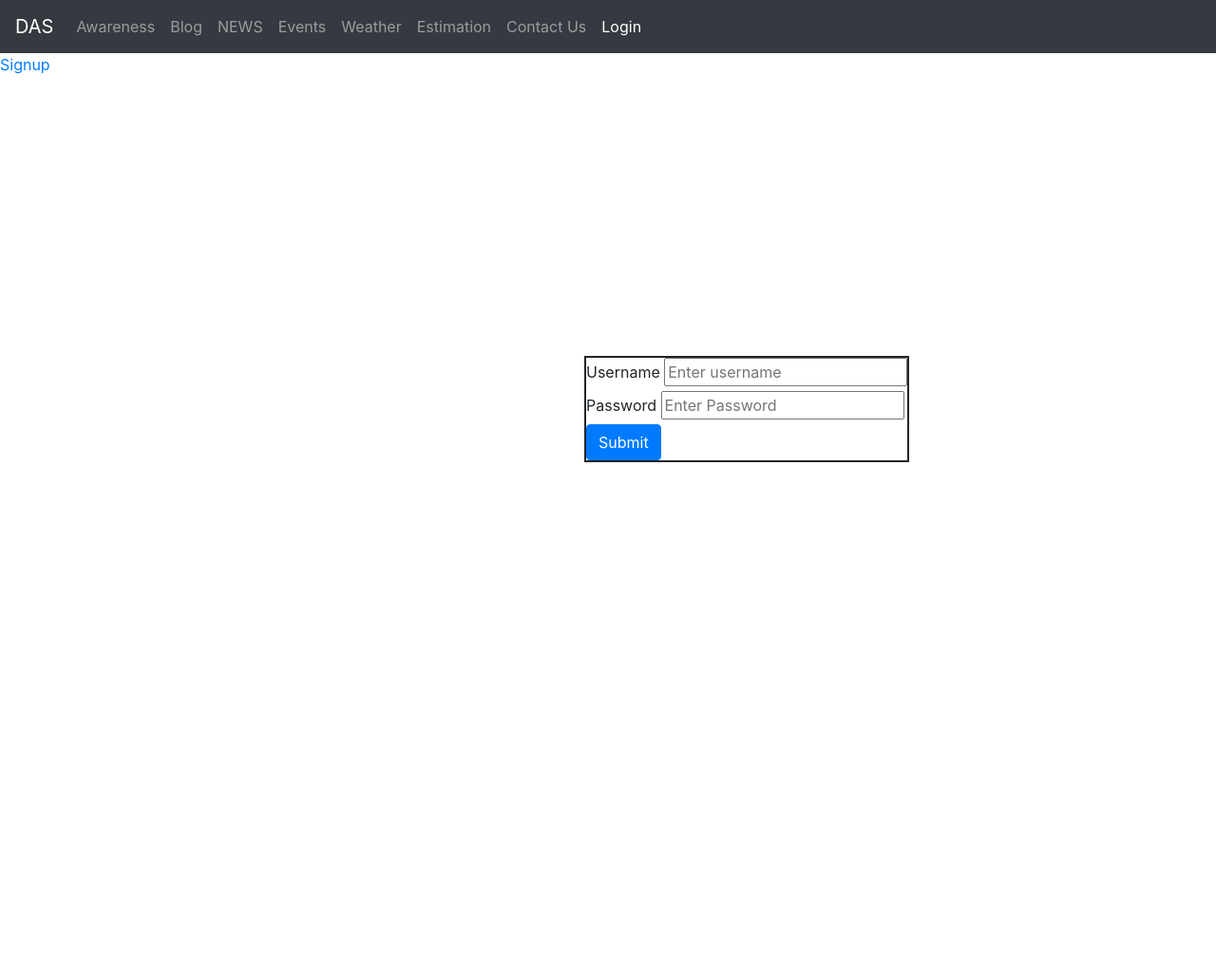
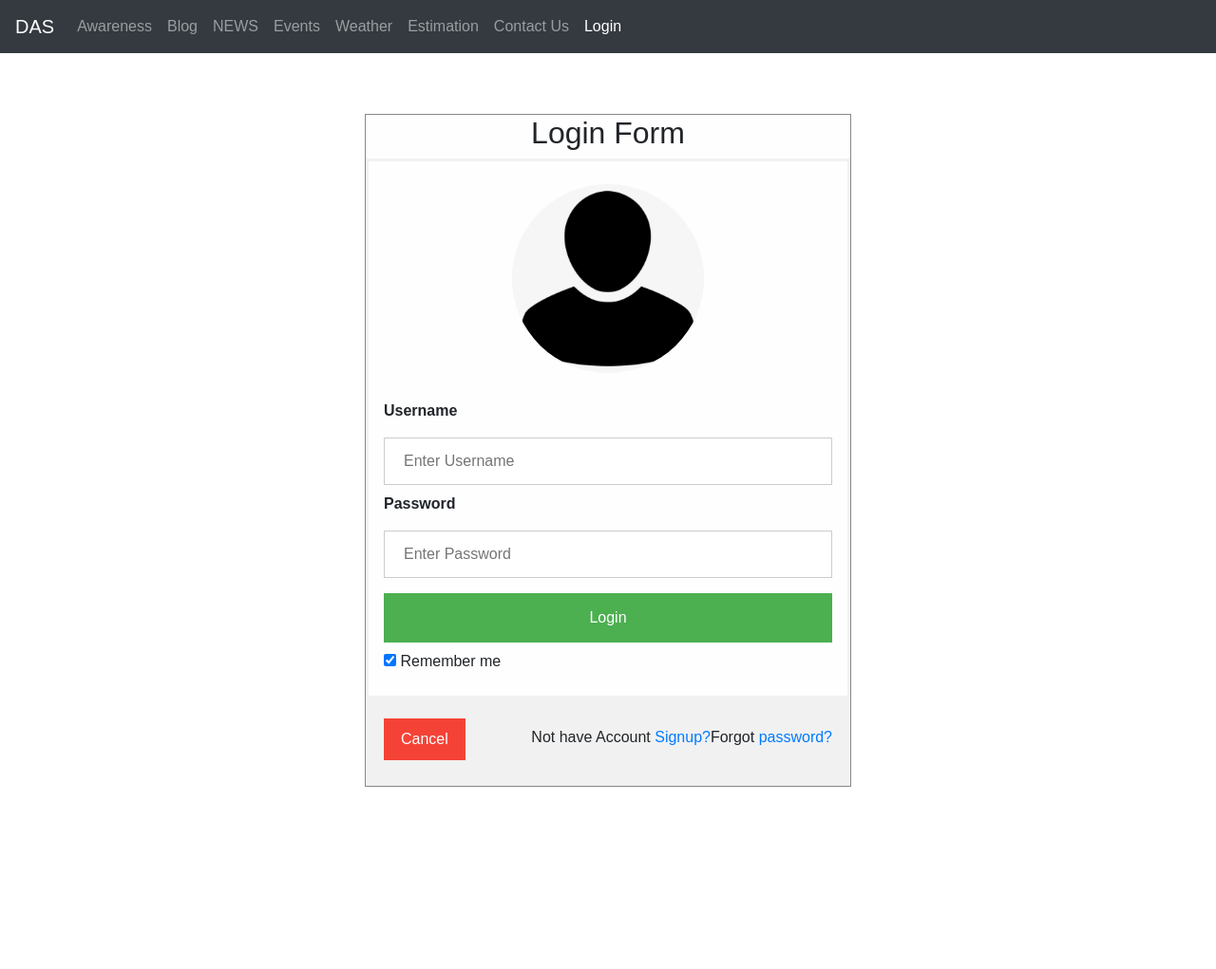
Before and after one commit to Muhammad-Akhlaq/Disaster-Assistant-System, a Django app: page /login/ in a window 1280 px wide. Shown: the whole page at 95% size. Before the commit the page ends 487 px from the top, so only its background shows below. Run offline with Django 3.2, Linux system fonts and the light colour scheme; some libraries are stand-ins or nearby versions.

Commit message:
Designing in login and signup pages

```diff
--- a/DAS/templates/login.html
+++ b/DAS/templates/login.html
@@ -6,26 +6,109 @@ login
 {% block footerhidden %}hidden{% endblock footerhidden %}
 {% block additional_styles %}
 <style>
+  body {font-family: Arial, Helvetica, sans-serif;}
+  form {border: 3px solid #f1f1f1;}
+  h2 {text-align: center;}
+  input[type=text], input[type=password] {
+    width: 100%;
+    padding: 12px 20px;
+    margin: 8px 0;
+    display: inline-block;
+    border: 1px solid #ccc;
+    box-sizing: border-box;
+  }
 
-.login_div {
+  button {
+    background-color: #4CAF50;
+    color: white;
+    padding: 14px 20px;
+    margin: 8px 0;
+    border: none;
+    cursor: pointer;
+    width: 100%;
+  }
+
+  button:hover {
+    opacity: 0.8;
+  }
+
+  .login{
+    background-color: #fefefe;
+    margin: 5% auto 15% auto; /* 5% from the top, 15% from the bottom and centered */
+    border: 1px solid #888;
+    width: 40%; /* Could be more or less, depending on screen size */
+  }
+
+
+  .cancelbtn {
     width: auto;
-    height: auto;
-    /* Center vertically and horizontally */
-    position: absolute;
-    top: 50%;
-    border: 2px solid;
-    left: 50%;
-    margin: -25px 0 0 -25px; /* apply negative top and left margins to truly center the element */
-}
+    padding: 10px 18px;
+    background-color: #f44336;
+  }
 
-</style>
+  .imgcontainer {
+    text-align: center;
+    margin: 24px 0 12px 0;
+  }
+
+  img.avatar {
+    width: 40%;
+    border-radius: 50%;
+  }
+
+  .container {
+    padding: 16px;
+  }
+
+  span.psw {
+    float: right;
+    padding-top: 16px;
+  }
+
+  /* Change styles for span and cancel button on extra small screens */
+  @media screen and (max-width: 300px) {
+    span.psw {
+       display: block;
+       float: none;
+    }
+    .cancelbtn {
+       width: 100%;
+    }
+  }
+  </style>
 {% endblock additional_styles %}
 
 {% block body %}
+<div class='login'>
+<h2>Login Form</h2>
 
+<form action="/login/" method="post">
+  {% csrf_token %}
+  <div class="imgcontainer">
+    <img src="/static/images/avater.png" alt="Avatar" class="avatar">
+  </div>
 
+  <div class="container">
+    <label for="uname"><b>Username</b></label>
+    <input type="text" placeholder="Enter Username" name="loginusername" id='loginusername' required>
 
-  <!-- Login Modal -->
+    <label for="psw"><b>Password</b></label>
+    <input type="password" placeholder="Enter Password" name="pass" id='pass' required>
+
+    <button type="submit">Login</button>
+    <label>
+      <input type="checkbox" checked="checked" name="remember"> Remember me
+    </label>
+  </div>
+
+  <div class="container" style="background-color:#f1f1f1">
+    <button type="button" class="cancelbtn">Cancel</button>
+    <span class="psw">Forgot <a href="#">password?</a></span>
+    <span class="psw">Not have Account <a href="/signup/">Signup?</a></span>
+  </div>
+</form>
+</div>
+  <!-- Login Modal
 <div class="login_div">
           <form action="/login/" method="POST">
             {% csrf_token %}
@@ -43,5 +126,5 @@ login
               <a href="/signup/">Signup</a>
         </form>
 </div>
-
+-->
 {% endblock body %}
```
Also changed, not shown: DAS/templates/signup.html (+123 -1 lines), DAS/db.sqlite3, DAS/static/images/avater.png (added).
